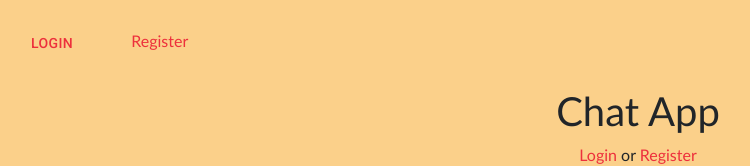
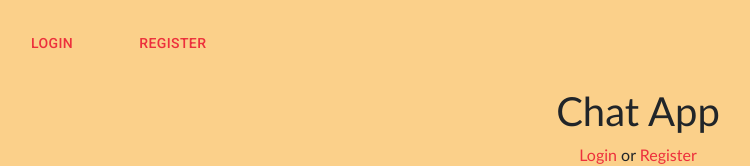
Before and after one commit to Viukkis/chat-app-1, a React (Create React App) app: page / in a window 1280 px wide. Shown: the top 166 px of the page, without its empty margins (2-752 px from the left). Built offline with nearby package versions, Linux system fonts and the light colour scheme; no server answers.

Commit message:
previous thing didn't work, changed it back

```diff
--- a/src/App.css
+++ b/src/App.css
@@ -25,7 +25,7 @@
 }
 
 .App-link {
-  color: #822588;
+  color: #61dafb;
 }
 
 @keyframes App-logo-spin {
--- a/src/index.js
+++ b/src/index.js
@@ -36,7 +36,9 @@ class AppRouter extends React.Component{
                 <Button>
                 <Link to="/login">Login</Link>
                 </Button>
+                <Button>
                 <Link to="/register">Register</Link>
+                </Button>
               </div>
             }
             {this.state.user &&
```
